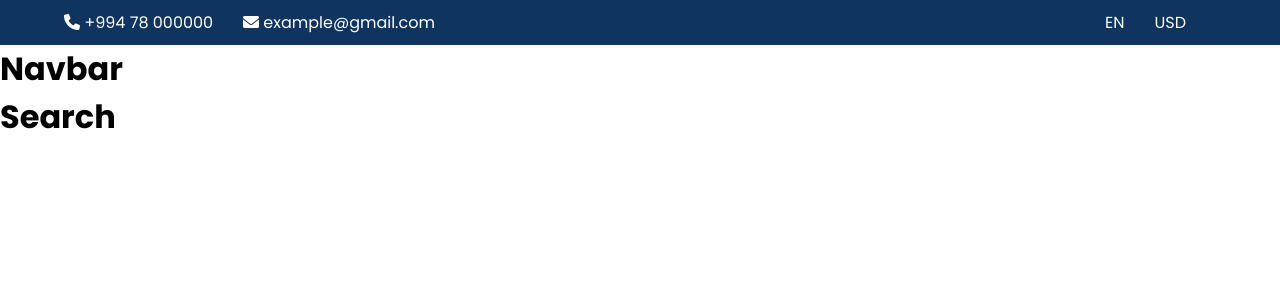
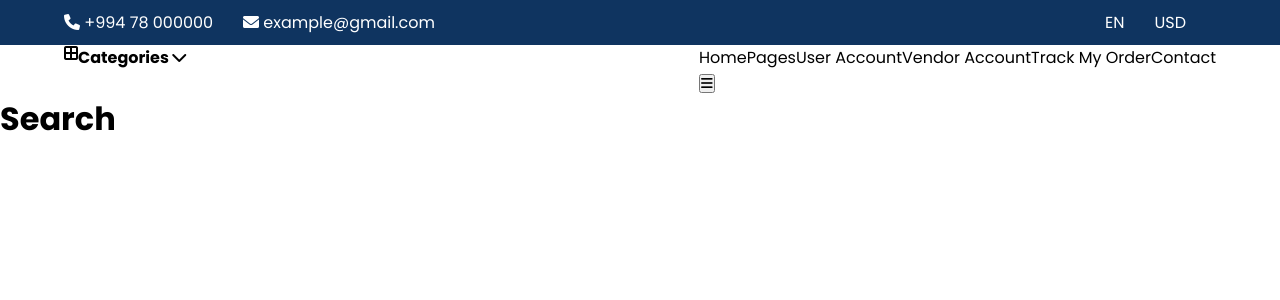
Before and after one commit to khazarglzd/e-commerce-app-react, a React (Create React App) app: page / in a window 1280 px wide. Shown: the top 300 px of the page. Built offline with nearby package versions, Linux system fonts and the light colour scheme.

Commit message:
creating Navbar comp. & implement routing to app

```diff
--- a/package.json
+++ b/package.json
@@ -8,6 +8,7 @@
     "@testing-library/user-event": "^13.2.1",
     "react": "^18.1.0",
     "react-dom": "^18.1.0",
+    "react-router-dom": "^5.3.1",
     "react-scripts": "5.0.1",
     "web-vitals": "^2.1.0"
   },
--- a/src/App.js
+++ b/src/App.js
@@ -1,11 +1,15 @@
 import React from "react";
 import Header from "./common/header/Header";
+import { BrowserRouter as Router, Switch } from "react-router-dom";
 import "./App.css";
 
 export default function App() {
   return (
-    <div>
-      <Header />
-    </div>
+    <>
+      <Router>
+        <Header />
+        <Switch></Switch>
+      </Router>
+    </>
   );
 }
--- a/src/common/header/Navbar.js
+++ b/src/common/header/Navbar.js
@@ -1,9 +1,59 @@
-import React from "react";
+import React, { useState } from "react";
+import { Link } from "react-router-dom";
 
 const Navbar = () => {
+  const [MobileMenu, setMobileMenu] = useState(false);
   return (
     <>
-      <h1>Navbar</h1>
+      <header className="header">
+        <div className="container d_flex">
+          <div className="categories d_flex">
+            <span class="fa-solid fa-border-all"></span>
+            <h4>
+              Categories <i className="fa fa-chevron-down"></i>
+            </h4>
+          </div>
+          <div className="navlink">
+            <ul
+              className={
+                MobileMenu ? "nav-links-MobileMenu" : "link f_flex capitalize"
+              }
+              onClick={() => setMobileMenu(false)}
+            >
+              {/*<ul className='link f_flex uppercase {MobileMenu ? "nav-links-MobileMenu" : "nav-links"} onClick={() => setMobileMenu(false)}'>*/}
+              <li>
+                <Link to="/">home</Link>
+              </li>
+              <li>
+                <Link to="/pages">pages</Link>
+              </li>
+              <li>
+                <Link to="/user">user account</Link>
+              </li>
+              <li>
+                <Link to="/vendor">vendor account</Link>
+              </li>
+              <li>
+                <Link to="/track">track my order</Link>
+              </li>
+              <li>
+                <Link to="/contact">contact</Link>
+              </li>
+            </ul>
+
+            <button
+              className="toggle"
+              onClick={() => setMobileMenu(!MobileMenu)}
+            >
+              {MobileMenu ? (
+                <i className="fas fa-times close home-btn"></i>
+              ) : (
+                <i className="fas fa-bars open"></i>
+              )}
+            </button>
+          </div>
+        </div>
+      </header>
     </>
   );
 };
```
Also changed, not shown: 2 other files (tests, documents, lock files or other folders).
